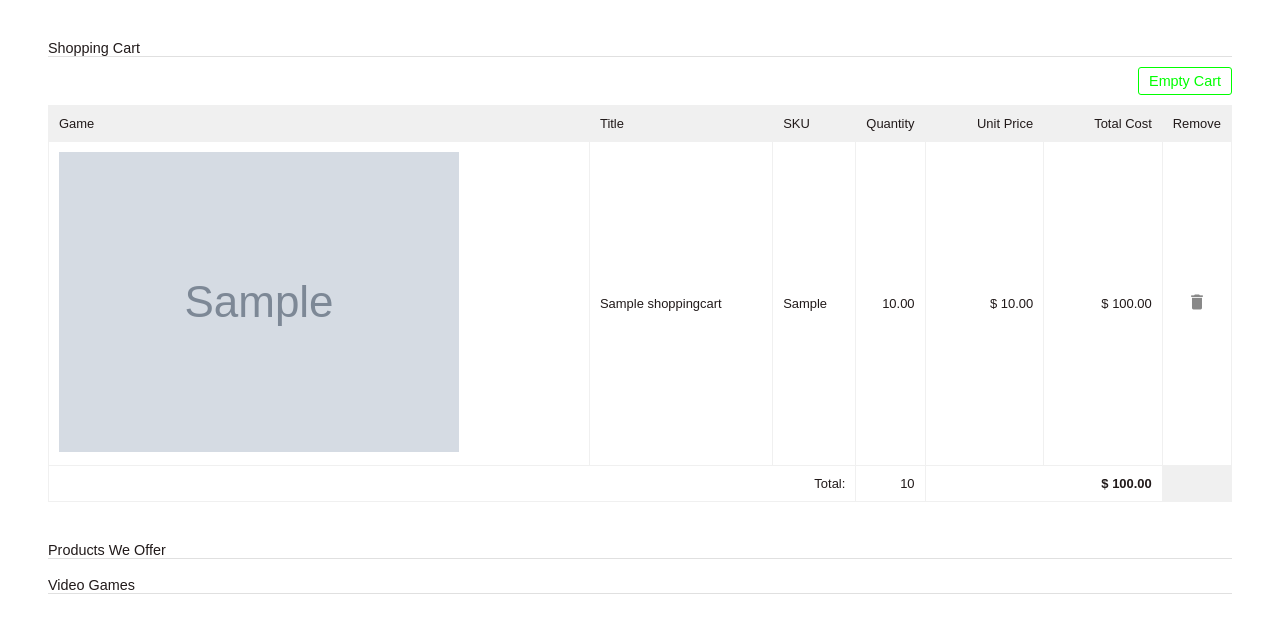
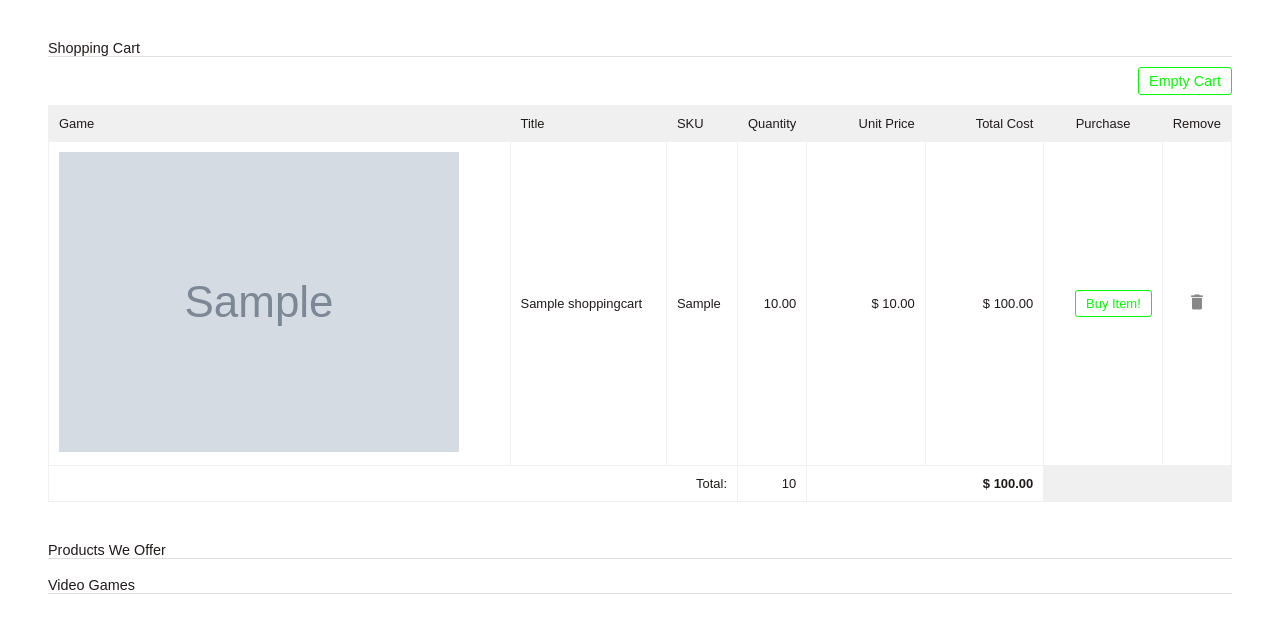
Before and after one commit to Jual6332/GameSpotFinalProject, a PHP site: page /productslist_shoppingcart.php?action=empty in a window 1280 px wide. Shown: the part 68-706 px from the top of the page. Run offline with PHP 8.4, Linux system fonts and the light colour scheme; data comes from the database, SQL or seed files in the repository; tables that the repository leaves empty hold one stand-in row (values such as "Sample post"); grey boxes marked "Sample" are stand-in pictures; data that the repository does not hold is empty.

Commit message:
Added new purchase item button to table

```diff
--- a/productslist_shoppingcart.php
+++ b/productslist_shoppingcart.php
@@ -97,6 +97,7 @@ switch($_GET["action"]) {
                 <th style="text-align:right;" width="5%">Quantity</th>
                 <th style="text-align:right;" width="10%">Unit Price</th>
                 <th style="text-align:right;" width="10%">Total Cost</th>
+                <th style="text-align:center;" width="10%">Purchase</th>
                 <th style="text-align:center;" width="5%">Remove</th>
             </tr>
 
@@ -122,6 +123,9 @@ switch($_GET["action"]) {
                             <td style="text-align:right;"> <?php echo $row["quantity"]; ?></td>
                             <td style="text-align:right;"> <?php echo "$ ".$row["price"]; ?></td>
                             <td style="text-align:right;"><?php echo "$ ".number_format($row["quantity"]*$row["price"],2);?></td>
+                            <td style="text-align:center;">
+                                <a id="btnEmpty" href="deleteProductFromShoppingCart.php?delete=<?php echo $row["name"]?>">Buy Item!</a>
+                            </td>
                             <td style="text-align:center;">
                                 <a href="deleteProductFromShoppingCart.php?delete=<?php echo $row["name"]?>" class="btnRemoveAction">
                                     <img src="product-images/icon-delete.png" alt="Remove Item"/>
```
